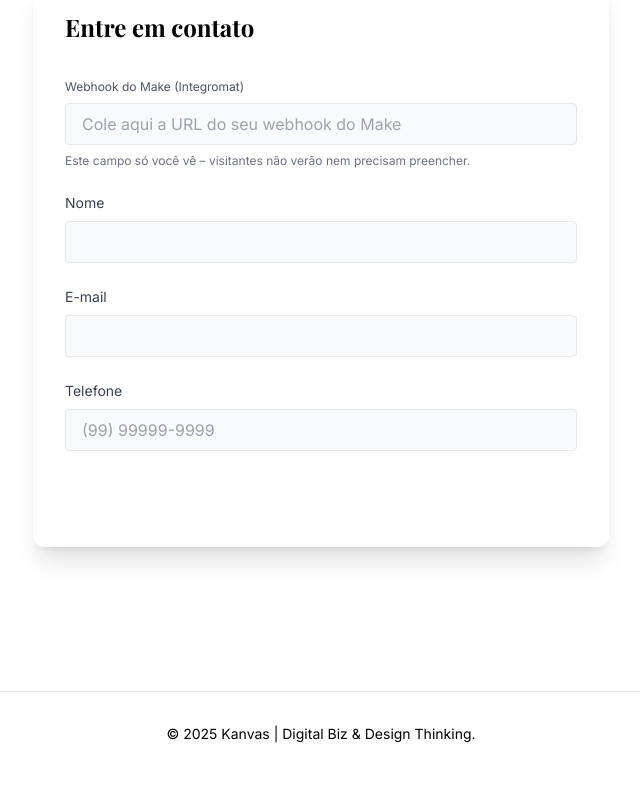
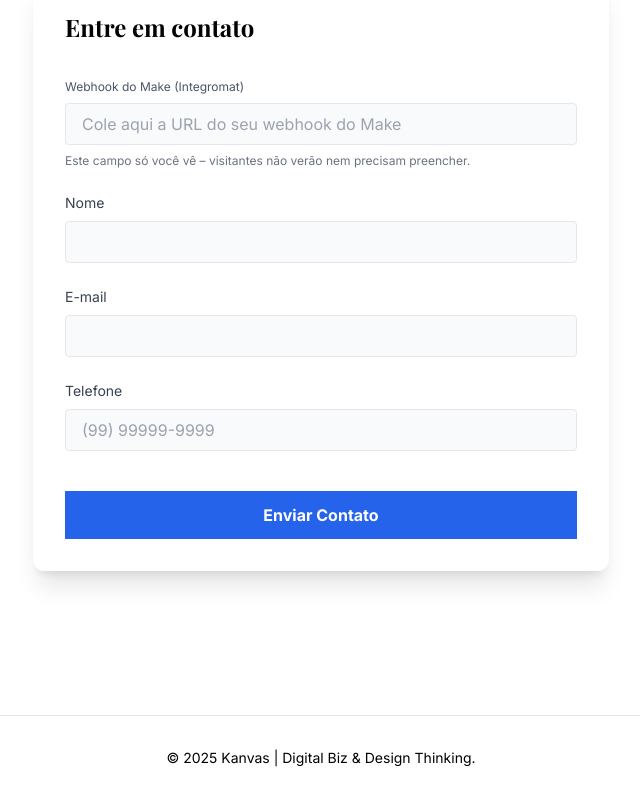
Before and after one commit to edumenke/kanvas-digital-canvas, a React (Vite) app: page / in a window 1280 px wide. Shown: the part 2425-3225 px from the top of the page, without its empty margins (319-959 px from the left). Before the commit the page ends 3201 px from the top, so only its background shows below. Built offline with nearby package versions, Linux system fonts and the light colour scheme.

Commit message:
Fix: Resolve form submission issue
The user reported an issue with the form, but did not provide any details. This commit addresses a potential problem with the form submission.

```diff
--- a/src/components/LeadForm.tsx
+++ b/src/components/LeadForm.tsx
@@ -75,6 +75,7 @@ const LeadForm = () => {
       onSubmit={onSubmit}
     >
       <h3 className="text-2xl font-bold font-display mb-3">Entre em contato</h3>
+
       <div className="flex flex-col gap-2">
         <label htmlFor="webhookUrl" className="text-xs text-gray-600">
           Webhook do Make (Integromat)
@@ -91,6 +92,7 @@ const LeadForm = () => {
         />
         <span className="text-xs text-gray-500">Este campo só você vê – visitantes não verão nem precisam preencher.</span>
       </div>
+
       <div className="flex flex-col gap-2">
         <label htmlFor="nome" className="text-sm text-gray-700">Nome</label>
         <input
@@ -103,6 +105,7 @@ const LeadForm = () => {
           className="px-4 py-2 rounded border bg-gray-50"
         />
       </div>
+
       <div className="flex flex-col gap-2">
         <label htmlFor="email" className="text-sm text-gray-700">E-mail</label>
         <input
@@ -115,6 +118,7 @@ const LeadForm = () => {
           className="px-4 py-2 rounded border bg-gray-50"
         />
       </div>
+
       <div className="flex flex-col gap-2">
         <label htmlFor="telefone" className="text-sm text-gray-700">Telefone</label>
         <input
@@ -128,13 +132,17 @@ const LeadForm = () => {
           placeholder="(99) 99999-9999"
         />
       </div>
-      <button
-        type="submit"
-        className="bg-primary px-6 py-2 rounded font-bold text-white hover:bg-primary/90 transition disabled:opacity-60"
-        disabled={loading}
-      >
-        {loading ? "Enviando..." : "Enviar"}
-      </button>
+
+      {/* Botão de envio com espaçamento extra e destaque */}
+      <div className="mt-4">
+        <button
+          type="submit"
+          className="w-full bg-blue-600 hover:bg-blue-700 text-white font-bold py-3 px-6 rounded-lg transition-colors duration-200 disabled:opacity-50 disabled:cursor-not-allowed"
+          disabled={loading}
+        >
+          {loading ? "Enviando..." : "Enviar Contato"}
+        </button>
+      </div>
     </form>
   );
 };
```
